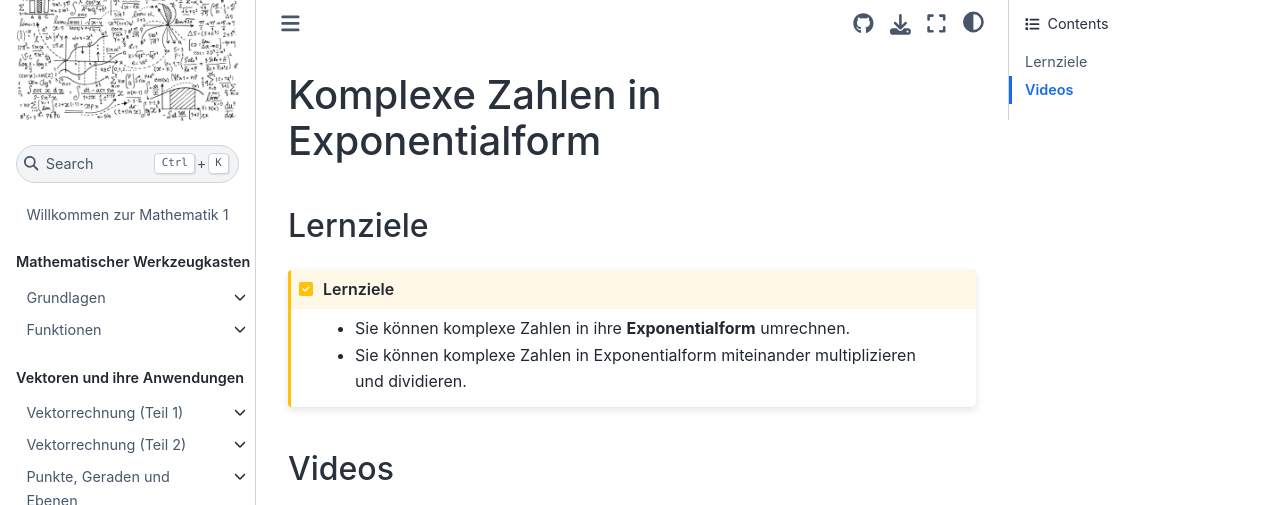
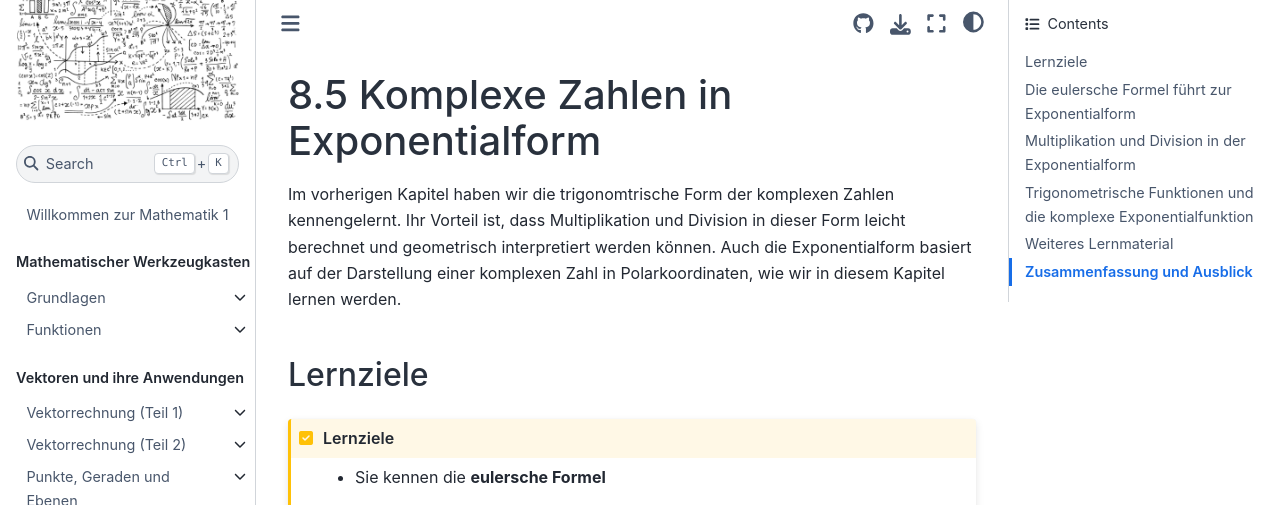
Before and after one commit to s-linden/mathematik-1, a Jupyter Book: the page built from doc/chapter08/chapter08_sec05.md, in a window 1280 px wide and 1400 px high. Shown: the top 505 px of the window. Built offline with Jupyter Book 1.0.4 settings and Sphinx 7.4.7 and the Sphinx Book theme 1.1.4, drawn with Linux system fonts in a browser that asks for light colours; some of the changed text lies outside the part shown; grey boxes are pictures that could not be loaded.

Commit message:
eulersche Formel

````diff
--- a/doc/chapter08/chapter08_sec05.md
+++ b/doc/chapter08/chapter08_sec05.md
@@ -1,16 +1,87 @@
-# Komplexe Zahlen in Exponentialform
+# 8.5 Komplexe Zahlen in Exponentialform
+
+Im vorherigen Kapitel haben wir die trigonomtrische Form der komplexen Zahlen
+kennengelernt. Ihr Vorteil ist, dass Multiplikation und Division in dieser Form
+leicht berechnet und geometrisch interpretiert werden können. Auch die
+Exponentialform basiert auf der Darstellung einer komplexen Zahl in
+Polarkoordinaten, wie wir in diesem Kapitel lernen werden.
+
 
 ## Lernziele
 
 ```{admonition} Lernziele
 :class: goals
-* Sie können komplexe Zahlen in ihre **Exponentialform** umrechnen.
-* Sie können komplexe Zahlen in Exponentialform miteinander multiplizieren und dividieren.
+* Sie kennen die **eulersche Formel**
+
+    $$e^{\varphi \mathrm{i}} = \cos(\varphi) + \sin(\varphi)\,\mathrm{i}$$
+
+  auswendig.
+* Sie können eine komplexe Zahl in der **Exponentialform** darstellen.
+* Sie können eine komplexe Zahl von der trigonometrischen Form in die
+  Exponentialform umrechnen und umgekehrt.
 ```
 
-## Videos
 
+## Die eulersche Formel führt zur Exponentialform
+
+Im vorherigen Kapitel haben wir die Darstellung komplexer Zahlen in
+trigonometrischer Form kennengelernt. Jede komplexe Zahl $z$ kann durch ihren
+Betrag $r$ und ihr Argument $\varphi$ beschrieben werden:
+
+$$z = r \, \left( \cos(\varphi) + \sin(\varphi) \mathrm{i}\right).$$
+
+Der Mathematiker [Leonhard Euler](https://de.wikipedia.org/wiki/Leonhard_Euler)
+hat herausgefunden, dass für alle Argumente $\varphi$ die sogenannte **eulersche
+Formel**
+
+$$e^{\varphi \mathrm{i}} = \cos(\varphi) + \sin(\varphi)\,\mathrm{i}$$
+
+gilt. Mit der eulerschen Formel folgt sofort, dass eine komplexe Zahl in
+trigonometrischer Form als
+
+\begin{align*}
+z &= r \, \left( \cos(\varphi) + \sin(\varphi) \, \mathrm{i}\right) \\
+  &= r \, e^{\varphi  \mathrm{i}} \\
+\end{align*}
+
+geschrieben werden kann. Diese Darstellung mit der komplexen Exponentialfunktion
+wird **Exponentialform** genannt.
+
+```{admonition} Was ist ... die Exponentialform?
+:class: note
+Die Exponentialform ist eine alternative Schreibweise einer komplexen Zahl
+$z$. In Exponentialform wird eine komplexe Zahl geschrieben als
+
+$$z = r \, e^{\varphi  \mathrm{i}}.$$
+
+Dabei ist $r$ der Betrag der komplexen Zahl (also $r = |z|$) und $\varphi$ ihr
+Argument.
+```
+
+## Multiplikation und Division in der Exponentialform
+
+TODO
+
+
+## Trigonometrische Funktionen und die komplexe Exponentialfunktion
+
+TODO
+
+
+## Weiteres Lernmaterial
+
+```{dropdown} Video "Eulersche Formel" von MathePeter
 <iframe width="560" height="315" src="https://www.youtube.com/embed/TGJHnQY9cjA"
-title="YouTube video player" frameborder="0" allow="accelerometer; autoplay; clipboard-write; encrypted-media; gyroscope; picture-in-picture" allowfullscreen></iframe>
+title="YouTube video player" frameborder="0" allow="accelerometer; autoplay; clipboard-write;
+encrypted-media; gyroscope; picture-in-picture" allowfullscreen></iframe>
+```
 
-<iframe width="560" height="315" src="https://www.youtube.com/embed/CwxhwTRv65Y" title="YouTube video player" frameborder="0" allow="accelerometer; autoplay; clipboard-write; encrypted-media; gyroscope; picture-in-picture" allowfullscreen></iframe>
+```{dropdown} Video "Exponentialform" von Daniel Jung
+<iframe width="560" height="315" src="https://www.youtube.com/embed/CwxhwTRv65Y" title="YouTube video player" frameborder="0" allow="accelerometer; autoplay; clipboard-write; encrypted-media; gyroscope;
+picture-in-picture" allowfullscreen></iframe>
+```
+
+
+## Zusammenfassung und Ausblick
+
+TODO
````
